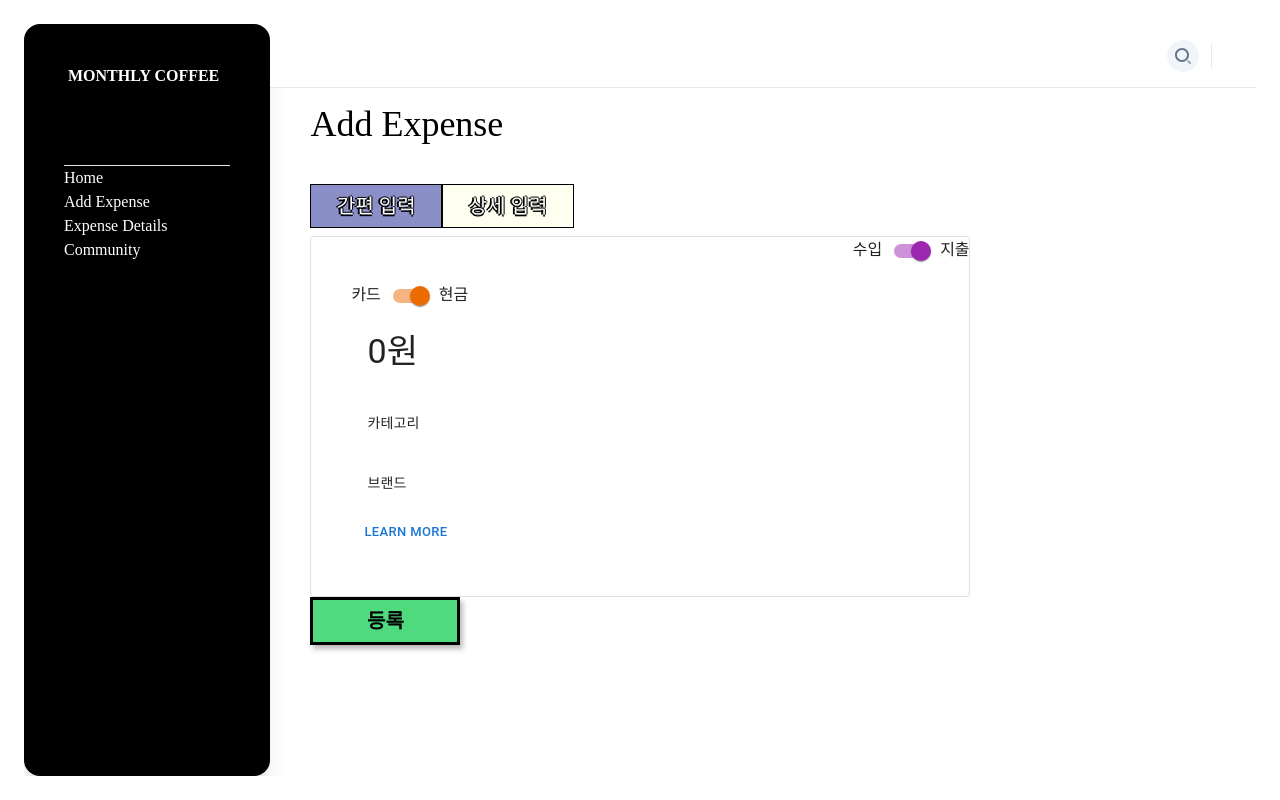
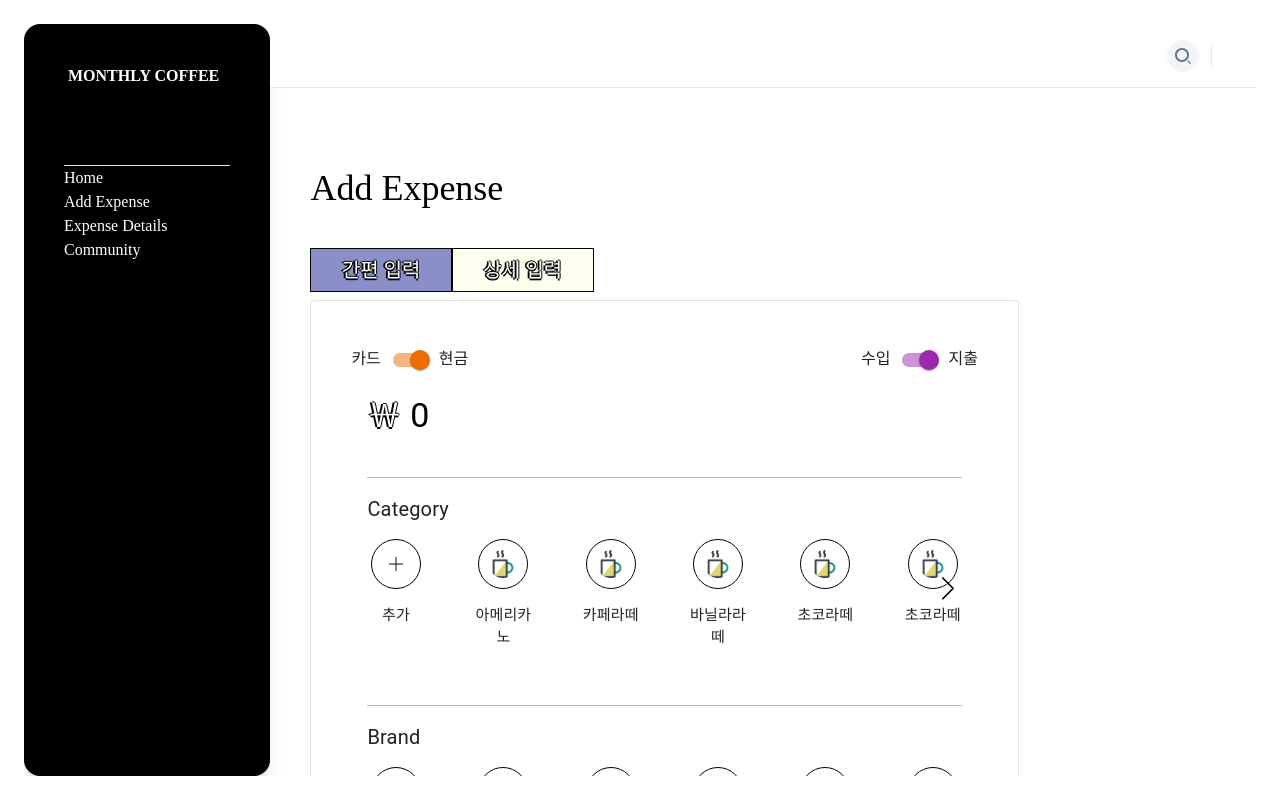
Before and after one commit to MaraisLee/monthlycoffee, a React (Create React App) app: page /addexpense in a window 1280 px wide. Built offline with nearby package versions, Linux system fonts and the light colour scheme.

Commit message:
add expense css 작업중

```diff
--- a/package.json
+++ b/package.json
@@ -23,7 +23,8 @@
     "redux-devtools-extension": "^2.13.9",
     "redux-persist": "^6.0.0",
     "sass": "^1.57.1",
-    "styled-reset": "^4.4.5"
+    "styled-reset": "^4.4.5",
+    "swiper": "^9.0.4"
   },
   "scripts": {
     "start": "react-scripts start",
--- a/src/pages/expenses/AddExpense.js
+++ b/src/pages/expenses/AddExpense.js
@@ -1,4 +1,4 @@
-import React from "react";
+import React, { useState } from "react";
 import Card from "@mui/material/Card";
 import CardActions from "@mui/material/CardActions";
 import CardContent from "@mui/material/CardContent";
@@ -6,70 +6,68 @@ import Button from "@mui/material/Button";
 import Typography from "@mui/material/Typography";
 import { VioletBt } from "styles/AddEXpenseCss";
 import { Switch } from "@mui/material";
-import { yellowcolor } from "utils/colors";
+import { txtShadow, yellowcolor } from "utils/colors";
 import { GreenBt } from "utils/basicCss";
+import SwiperCategory from "./SwiperCategory";
+import SwiperBrand from "./SwiperBrand";
 
 const AddExpense = () => {
+  const [num, setNum] = useState(0);
   return (
     <>
-      <div className="absolute p-10 w-3/4">
+      <div className="flex flex-col p-10 w-4/5">
         <h1 className="text-4xl my-10">Add Expense</h1>
         <div className="flex">
           <VioletBt>간편 입력</VioletBt>
-          <VioletBt style={{ background: " ivory" }}>상세 입력</VioletBt>
+          <VioletBt style={{ background: "ivory" }}>상세 입력</VioletBt>
         </div>
         <Card variant="outlined" className="p-10">
+          <div className="flex justify-between">
+            <div>
               카드
               <Switch checked={true} color="warning" size="lg" />
               현금
-          <div className="absolute top-52 right-10">
+            </div>
+            <div>
               수입
               <Switch checked={true} color="secondary" size="lg" />
               지출
             </div>
-          <CardContent>
-            <Typography variant="h4" component="div">
-              0원
-            </Typography>
-            <Typography sx={{ my: 5 }} variant="body2">
-              카테고리
-            </Typography>
-            <Typography variant="body2">브랜드</Typography>
-          </CardContent>
-          <CardActions>
-            <Button size="small">Learn More</Button>
-          </CardActions>
-        </Card>
-        <GreenBt>등록</GreenBt>
-
-        {/* <Box>
-          <h2>상세 입력</h2>
-          <Card variant="outlined">
+          </div>
           <CardContent>
             <Typography
-                sx={{ fontSize: 14 }}
-                color="text.secondary"
-                gutterBottom
+              variant="h4"
+              component="div"
+              sx={{ textShadow: ` ${txtShadow}`, color: "white" }}
             >
-                Word of the Day
+              ￦{" "}
+              <input
+                type="text"
+                style={{ color: "black" }}
+                placeholder="금액을 입력해주세요."
+                value={num}
+                onChange={(e) => setNum(e.target.value)}
+              />
             </Typography>
-              <Typography variant="h5" component="div">
-                be
+
+            <Typography
+              sx={{ py: 2, my: 5, fontSize: 20, borderTop: "1px solid #bbb" }}
+            >
+              Category
+              <SwiperCategory />
             </Typography>
-              <Typography sx={{ mb: 1.5 }} color="text.secondary">
-                adjective
-              </Typography>
-              <Typography variant="body2">
-                well meaning and kindly.
-                <br />
-                {'"a benevolent smile"'}
+            <Typography
+              sx={{ py: 2, my: 5, fontSize: 20, borderTop: "1px solid #bbb" }}
+            >
+              Brand
+              <SwiperBrand />
             </Typography>
           </CardContent>
-            <CardActions>
+          {/* <CardActions>
             <Button size="small">Learn More</Button>
-            </CardActions>
+          </CardActions> */}
         </Card>
-        </Box> */}
+        <GreenBt style={{ alignSelf: "flex-end", marginTop: 40 }}>등록</GreenBt>
       </div>
     </>
   );
--- /dev/null
+++ b/src/pages/expenses/SwiperBrand.js
@@ -0,0 +1,111 @@
+import React, { useState } from "react";
+import { Swiper, SwiperSlide } from "swiper/react";
+
+import "swiper/css";
+import "swiper/css/navigation";
+
+import { Navigation } from "swiper";
+import { SwiperCss } from "styles/SwiperCss";
+
+const SwiperBrand = () => {
+  const path = process.env.PUBLIC_URL;
+  const testArr = [
+    {
+      name: "추가",
+      img: `${path}/images/plus.png`,
+    },
+    {
+      name: "스타벅스",
+      img: `${path}/images/logo.png`,
+    },
+    {
+      name: "투썸플레이스",
+      img: `${path}/images/logo.png`,
+    },
+    {
+      name: "이디아",
+      img: `${path}/images/logo.png`,
+    },
+    {
+      name: "빽다방",
+      img: `${path}/images/logo.png`,
+    },
+    {
+      name: "파스쿠치",
+      img: `${path}/images/logo.png`,
+    },
+  ];
+
+  const [arr, setArr] = useState(testArr);
+  console.log(arr[0].img);
+  return (
+    <SwiperCss>
+      <Swiper
+        className="mySwiper swiper"
+        slidesPerView={1}
+        spaceBetween={5}
+        grabCursor={true}
+        navigation={true}
+        modules={[Navigation]}
+        // pagination={{
+        //   clickable: true,
+        // }}
+        // 반응형 체크
+        breakpoints={{
+          640: {
+            slidesPerView: 2,
+            spaceBetween: 20,
+          },
+          768: {
+            slidesPerView: 4,
+            spaceBetween: 40,
+          },
+          1024: {
+            slidesPerView: 6,
+            spaceBetween: 50,
+          },
+        }}
+      >
+        {/* map 추후 적용 */}
+        <SwiperSlide className="swiperSlide">
+          <img src={arr[0].img} alt="" />
+          {arr[0].name}
+        </SwiperSlide>
+        <SwiperSlide className="swiperSlide">
+          <img src={arr[1].img} alt="" />
+          {arr[1].name}
+        </SwiperSlide>
+        <SwiperSlide className="swiperSlide">
+          <img src={arr[1].img} alt="" />
+          {arr[2].name}
+        </SwiperSlide>
+        <SwiperSlide className="swiperSlide">
+          <img src={arr[1].img} alt="" />
+          {arr[3].name}
+        </SwiperSlide>
+        <SwiperSlide className="swiperSlide">
+          <img src={arr[1].img} alt="" />
+          {arr[4].name}
+        </SwiperSlide>
+        <SwiperSlide className="swiperSlide">
+          <img src={arr[1].img} alt="" />
+          {arr[4].name}
+        </SwiperSlide>
+        <SwiperSlide className="swiperSlide">
+          <img src={arr[1].img} alt="" />
+          {arr[4].name}
+        </SwiperSlide>
+        <SwiperSlide className="swiperSlide">
+          <img src={arr[1].img} alt="" />
+          {arr[4].name}
+        </SwiperSlide>
+        <SwiperSlide className="swiperSlide">
+          <img src={arr[1].img} alt="" />
+          {arr[4].name}
+        </SwiperSlide>
+      </Swiper>
+    </SwiperCss>
+  );
+};
+
+export default SwiperBrand;
--- /dev/null
+++ b/src/pages/expenses/SwiperCategory.js
@@ -0,0 +1,111 @@
+import React, { useState } from "react";
+import { Swiper, SwiperSlide } from "swiper/react";
+
+import "swiper/css";
+import "swiper/css/navigation";
+
+import { Navigation } from "swiper";
+import { SwiperCss } from "styles/SwiperCss";
+
+const SwiperCategory = () => {
+  const path = process.env.PUBLIC_URL;
+  const testArr = [
+    {
+      name: "추가",
+      img: `${path}/images/plus.png`,
+    },
+    {
+      name: "아메리카노",
+      img: `${path}/images/logo.png`,
+    },
+    {
+      name: "카페라떼",
+      img: `${path}/images/logo.png`,
+    },
+    {
+      name: "바닐라라떼",
+      img: `${path}/images/logo.png`,
+    },
+    {
+      name: "초코라떼",
+      img: `${path}/images/logo.png`,
+    },
+    {
+      name: "카푸치노",
+      img: `${path}/images/logo.png`,
+    },
+  ];
+
+  const [arr, setArr] = useState(testArr);
+  console.log(arr[0].img);
+  return (
+    <SwiperCss>
+      <Swiper
+        className="mySwiper swiper"
+        slidesPerView={1}
+        spaceBetween={5}
+        grabCursor={true}
+        navigation={true}
+        modules={[Navigation]}
+        // pagination={{
+        //   clickable: true,
+        // }}
+        // 반응형 체크
+        breakpoints={{
+          640: {
+            slidesPerView: 2,
+            spaceBetween: 20,
+          },
+          768: {
+            slidesPerView: 4,
+            spaceBetween: 40,
+          },
+          1024: {
+            slidesPerView: 6,
+            spaceBetween: 50,
+          },
+        }}
+      >
+        {/* map 추후 적용 */}
+        <SwiperSlide className="swiperSlide">
+          <img src={arr[0].img} alt="" />
+          {arr[0].name}
+        </SwiperSlide>
+        <SwiperSlide className="swiperSlide">
+          <img src={arr[1].img} alt="" />
+          {arr[1].name}
+        </SwiperSlide>
+        <SwiperSlide className="swiperSlide">
+          <img src={arr[1].img} alt="" />
+          {arr[2].name}
+        </SwiperSlide>
+        <SwiperSlide className="swiperSlide">
+          <img src={arr[1].img} alt="" />
+          {arr[3].name}
+        </SwiperSlide>
+        <SwiperSlide className="swiperSlide">
+          <img src={arr[1].img} alt="" />
+          {arr[4].name}
+        </SwiperSlide>
+        <SwiperSlide className="swiperSlide">
+          <img src={arr[1].img} alt="" />
+          {arr[4].name}
+        </SwiperSlide>
+        <SwiperSlide className="swiperSlide">
+          <img src={arr[1].img} alt="" />
+          {arr[4].name}
+        </SwiperSlide>
+        <SwiperSlide className="swiperSlide">
+          <img src={arr[1].img} alt="" />
+          {arr[4].name}
+        </SwiperSlide>
+        <SwiperSlide className="swiperSlide">
+          <img src={arr[1].img} alt="" />
+          {arr[4].name}
+        </SwiperSlide>
+      </Swiper>
+    </SwiperCss>
+  );
+};
+
+export default SwiperCategory;
--- /dev/null
+++ b/src/styles/SwiperCss.js
@@ -0,0 +1,50 @@
+import styled from "@emotion/styled";
+
+export const SwiperCss = styled.div`
+  --swiper-navigation-size: 23px;
+  .swiper {
+    width: 100%;
+    height: 100%;
+    &-wrapper,
+    &-container {
+      width: 62rem;
+      margin: 0;
+    }
+    &-container {
+      margin: 0 3.2rem;
+    }
+    &-button-disabled {
+      visibility: hidden;
+    }
+    &-button-next {
+      padding: 0 10px;
+    }
+    &-button-prev {
+      padding-right: 10px;
+    }
+    &-button-next,
+    &-button-prev {
+      display: block;
+      color: black;
+    }
+    .swiperSlide {
+      text-align: center;
+      font-size: 15px;
+      background: #fff;
+      display: flex;
+      justify-content: center;
+      align-items: center;
+      flex-direction: column;
+      img {
+        display: block;
+        width: 50px;
+        height: 50px;
+        padding: 10px;
+        margin: 15px 0;
+        border: 1px solid black;
+        border-radius: 50%;
+        object-fit: cover;
+      }
+    }
+  }
+`;
```
Also changed, not shown: public/images/plus.png (added), 1 other file (tests, documents, lock files or other folders). Lines whose indentation alone changed are shown as unchanged.
